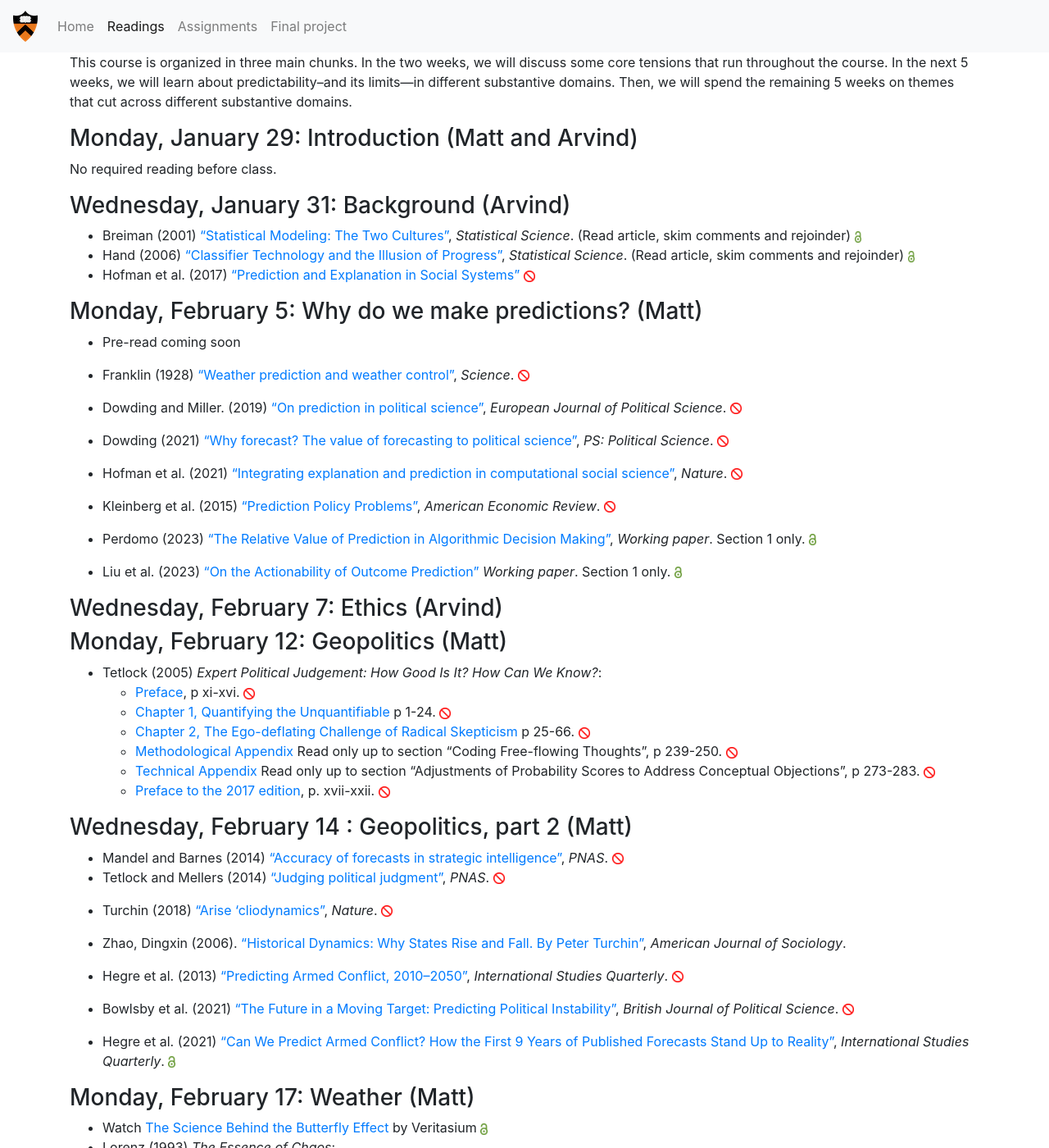
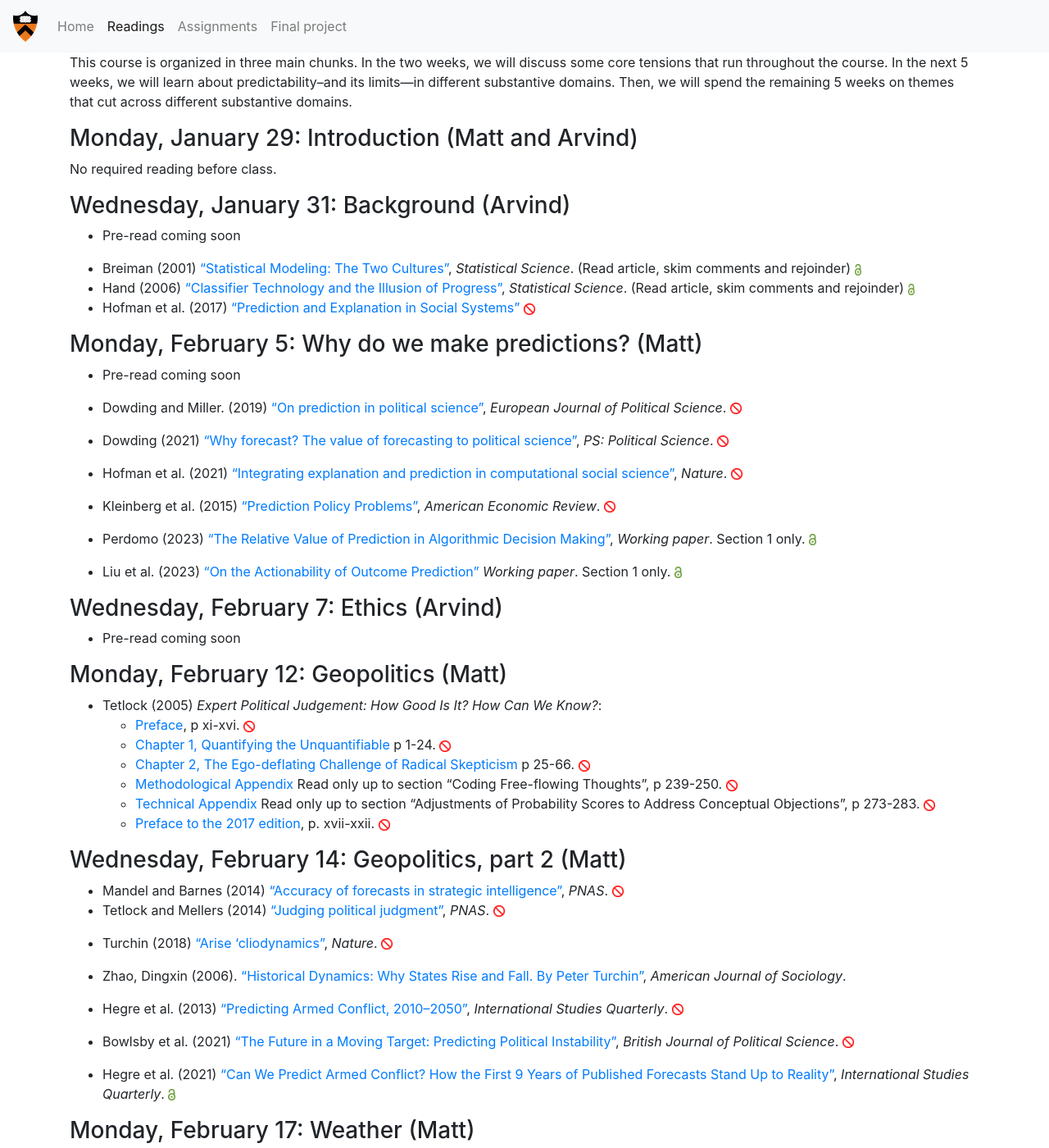
Before and after one commit to msalganik/soc555-cos598J_s2024, a Jekyll site: the page built from readings.md, in a window 1280 px wide and 1400 px high. Shown: the whole window at 82% size. Built offline with Jekyll 4.4.1, drawn with Linux system fonts in a browser that asks for light colours; comment, search, counter and statistics services are not loaded; some of the changed text lies outside the part shown.

Commit message:
fixed typos

```diff
--- a/readings.md
+++ b/readings.md
@@ -15,6 +15,8 @@ No required reading before class.
 
 ### Wednesday, January 31: Background (Arvind)
 
+- Pre-read coming soon
+
 - Breiman (2001) ["Statistical Modeling: The Two Cultures"](https://projecteuclid.org/euclid.ss/1009213726), _Statistical Science_. (Read article, skim comments and rejoinder) <img src="https://msalganik.github.io/soc555-cos598J_s2024/images/open.png" style="display: inline; height: 14px;" />
 - Hand (2006) ["Classifier Technology and the Illusion of Progress"](https://projecteuclid.org/euclid.ss/1149600839), _Statistical Science_. (Read article, skim comments and rejoinder) <img src="https://msalganik.github.io/soc555-cos598J_s2024/images/open.png" style="display: inline; height: 14px;" />
 - Hofman et al. (2017) ["Prediction and Explanation in Social Systems"](https://www.jstor.org/stable/24918297) <img src="https://msalganik.github.io/soc555-cos598J_s2024/images/closed.png" style="display: inline; height: 14px;" />
@@ -22,8 +24,6 @@ No required reading before class.
 ### Monday, February 5: Why do we make predictions? (Matt)
 
 - Pre-read coming soon
-
-- Franklin (1928) ["Weather prediction and weather control"](https://www.jstor.org/stable/1654330), _Science_. <img src="https://msalganik.github.io/soc555-cos598J_s2024/images/closed.png" style="display: inline; height: 14px;" />
 
 - Dowding and Miller. (2019) ["On prediction in political science"](https://dx.doi.org/10.1111/1475-6765.12319), _European Journal of Political Science_. <img src="https://msalganik.github.io/soc555-cos598J_s2024/images/closed.png" style="display: inline; height: 14px;" />
 
@@ -39,6 +39,8 @@ No required reading before class.
 
 ### Wednesday, February 7: Ethics (Arvind)
 
+- Pre-read coming soon
+
 ### Monday, February 12: Geopolitics (Matt)
 
 - Tetlock (2005) _Expert Political Judgement: How Good Is It? How Can We Know?_:
@@ -49,7 +51,7 @@ No required reading before class.
   - [Technical Appendix](https://www.jstor.org/stable/j.ctt7spbt.14) Read only up to section "Adjustments of Probability Scores to Address Conceptual Objections", p 273-283. <img src="https://msalganik.github.io/soc555-cos598J_s2024/images/closed.png" style="display: inline; height: 14px;" />
   - [Preface to the 2017 edition](https://www.jstor.org/stable/j.ctt1pk86s8.5), p. xvii-xxii. <img src="https://msalganik.github.io/soc555-cos598J_s2024/images/closed.png" style="display: inline; height: 14px;" />
 
-### Wednesday, February 14 : Geopolitics, part 2 (Matt)
+### Wednesday, February 14: Geopolitics, part 2 (Matt)
 
 - Mandel and Barnes (2014) ["Accuracy of forecasts in strategic intelligence"](https://doi.org/10.1073/pnas.1406138111), _PNAS_. <img src="https://msalganik.github.io/soc555-cos598J_s2024/images/closed.png" style="display: inline; height: 14px;" />
 - Tetlock and Mellers (2014) ["Judging political judgment"](https://www.pnas.org/content/111/32/11574), _PNAS_. <img src="https://msalganik.github.io/soc555-cos598J_s2024/images/closed.png" style="display: inline; height: 14px;" />
```
Also changed, not shown: other parts of readings.md (+1 -1 lines), index.md (+1 -1 lines).
